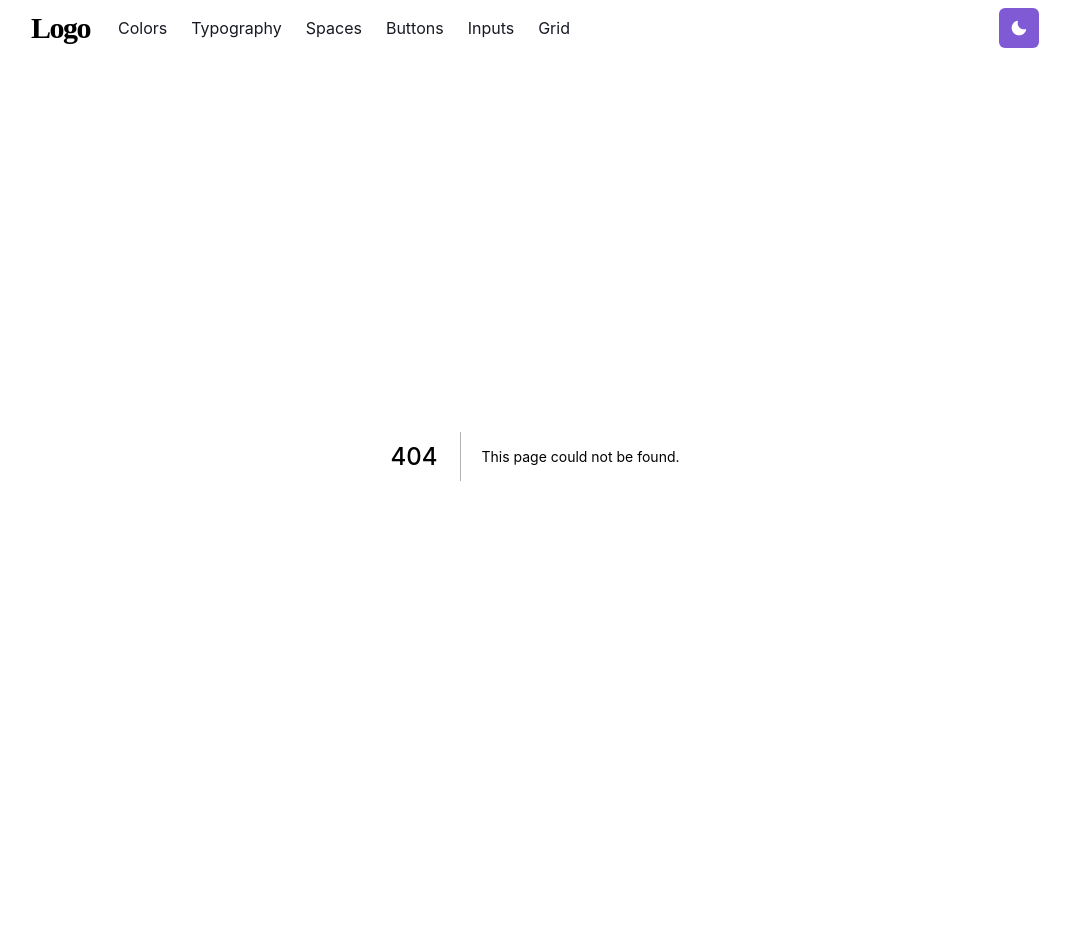
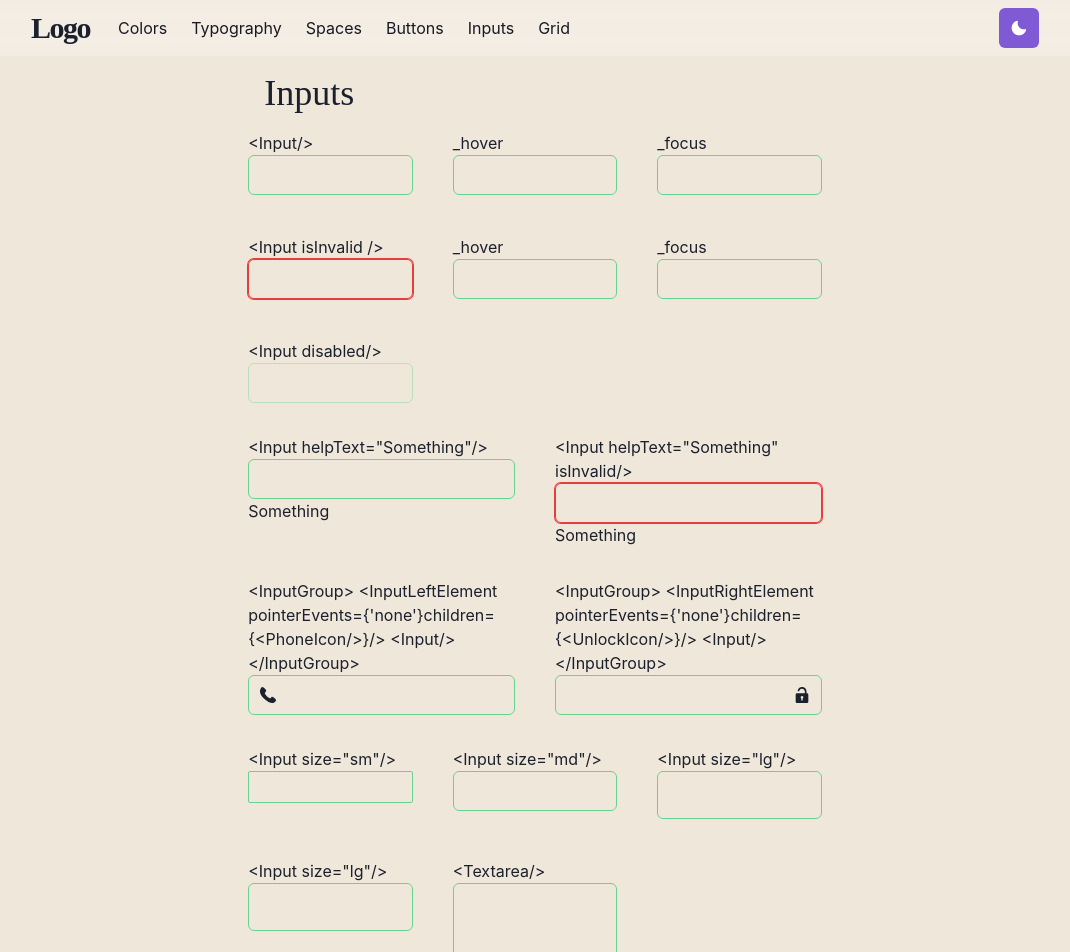
Before and after one commit to HectorWD/btnChallenge, a Next.js app: page /inputs in a window 1280 px wide. Before the commit this address had no page. Shown: the top 952 px of the page, without its empty margins (105-1175 px from the left). Before the commit the page ends 856 px from the top, so only its background shows below. Built offline with nearby package versions, Linux system fonts and the light colour scheme.

Commit message:
Añadiendo Seccion Inputs

```diff
--- /dev/null
+++ b/components/Inputs.js
@@ -0,0 +1,14 @@
+import { PhoneIcon } from '@chakra-ui/icons'
+import { Input } from '@chakra-ui/react'
+import React from 'react'
+
+export const Inputs = (props) => {
+  return (
+    <Input
+    borderColor={'green.300'}
+    startIcon={<PhoneIcon/>}
+
+    {...props}
+    />
+  )
+}
--- a/components/navbar.js
+++ b/components/navbar.js
@@ -68,7 +68,7 @@ const Navbar = props => {
                     <LinkItem href={'/buttons'} path={path}>
                         Buttons
                     </LinkItem>
-                    <LinkItem href={'/'} path={path}>
+                    <LinkItem href={'/inputs'} path={path}>
                         Inputs
                     </LinkItem>
                     <LinkItem href={'/'} path={path}>
@@ -104,7 +104,7 @@ const Navbar = props => {
                                 <NextLink href={'/buttons'} passHref>
                                     <MenuItem as={Link}>Buttons</MenuItem>
                                 </NextLink>
-                                <NextLink href={'/'} passHref>
+                                <NextLink href={'/inputs'} passHref>
                                     <MenuItem as={Link}>Inputs</MenuItem>
                                 </NextLink>
                                 <NextLink href={'/'} passHref>
--- a/pages/buttons.js
+++ b/pages/buttons.js
@@ -29,7 +29,7 @@ const buttons = () => {
                 </Box>
                 <Box>
                     <Text>
-                        {'&:hover, &:focus'}
+                        {'_hover, _focus'}
                     </Text>
                     <Buttons
                         _hover={{ backgroundColor:bg }}
--- /dev/null
+++ b/pages/inputs.js
@@ -0,0 +1,139 @@
+import { PhoneIcon, UnlockIcon } from '@chakra-ui/icons'
+import { background, Box, Button, Container, Heading, InputGroup, InputLeftElement, InputRightElement, SimpleGrid, Text, Textarea, Tooltip } from '@chakra-ui/react'
+import React from 'react'
+import { Inputs } from '../components/Inputs'
+
+const inputs = () => {
+    return (
+        <Container>
+            <Box>
+                <Heading
+                    as={'h3'}
+                    fontWeight={'light'}
+                    m={4}
+                >
+                    Inputs
+                </Heading>
+                <SimpleGrid
+                    columns={3}
+                    minChildWidth={'120px'}
+                    spacing={10}
+                >
+                    <Box>
+                        <Text> {'<Input/>'} </Text>
+                        <Inputs />
+                    </Box>
+                    <Box>
+                        <Text>{'_hover'}</Text>
+                        <Inputs _hover={{ backgroundColor: 'black' }} />
+                    </Box>
+                    <Box>
+                        <Text>{'_focus'}</Text>
+                        <Inputs _focus={{ color: 'green.300' }} />
+                    </Box>
+                    <Box>
+                        <Text> {'<Input isInvalid />'} </Text>
+                        <Inputs isInvalid />
+                    </Box>
+                    <Box>
+                        <Text> {'_hover'} </Text>
+                        <Inputs _hover={{ isInvalid: false }} />
+                    </Box>
+                    <Box>
+                        <Text> {'_focus'} </Text>
+                        <Inputs _focus={{ isInvalid: true }} />
+                    </Box>
+                    <Box>
+                        <Text> {'<Input disabled/>'} </Text>
+                        <Inputs disabled />
+                    </Box>
+                </SimpleGrid>
+                <SimpleGrid
+                    mt={8}
+                    columns={2}
+                    minChildWidth={'150px'}
+                    spacing={10}
+                >
+                    <Box>
+                        <Text> {'<Input helpText="Something"/>'} </Text>
+                        <Inputs />
+                        <Text>Something</Text>
+                    </Box>
+                    <Box>
+                        <Text> {'<Input helpText="Something" isInvalid/>'} </Text>
+                        <Inputs isInvalid />
+                        <Text>Something</Text>
+                    </Box>
+                </SimpleGrid>
+                <SimpleGrid
+                    mt={8}
+                    columns={1}
+                    minChildWidth='250px'
+                    spacing={10}
+                >
+                    <Box>
+                        <Text> {`
+                        <InputGroup>
+                        <InputLeftElement pointerEvents={'none'}children={<PhoneIcon/>}/>
+                        <Input/>
+                        </InputGroup>
+                        `}</Text>
+                        <InputGroup>
+                            <InputLeftElement
+                                pointerEvents={'none'}
+                                children={<PhoneIcon />}
+                            />
+                            <Inputs/>
+                        </InputGroup>
+                    </Box>
+                    <Box>
+                        <Text> {`
+                        <InputGroup>
+                        <InputRightElement pointerEvents={'none'}children={<UnlockIcon/>}/>
+                        <Input/>
+                        </InputGroup>
+                        `}</Text>
+                        <InputGroup>
+                            <InputRightElement
+                                pointerEvents={'none'}
+                                children={<UnlockIcon />}
+                            />
+                            <Inputs/>
+                        </InputGroup>
+                    </Box>
+
+                </SimpleGrid>
+                <SimpleGrid
+                mt={8}
+                mb={8}
+                columns={2}
+                minChildWidth='150px'
+                spacing={10}
+                >
+                    <Box>
+                        <Text> {'<Input size="sm"/>'} </Text>
+                        <Inputs size='sm'/>
+                    </Box>
+                    <Box>
+                        <Text> {'<Input size="md"/>'} </Text>
+                        <Inputs size='md'/>
+                    </Box>
+                    <Box>
+                        <Text> {'<Input size="lg"/>'} </Text>
+                        <Inputs size='lg'/>
+                    </Box>
+                    <Box>
+                        <Text> {'<Input size="lg"/>'} </Text>
+                        <Inputs size='lg'/>
+                    </Box>
+                    <Box>
+                        <Text> {'<Textarea/>'} </Text>
+                        <Textarea borderColor={'green.300'}/>
+                    </Box>
+                </SimpleGrid>
+            </Box>
+        </Container>
+    )
+}
+
+export default inputs
```
